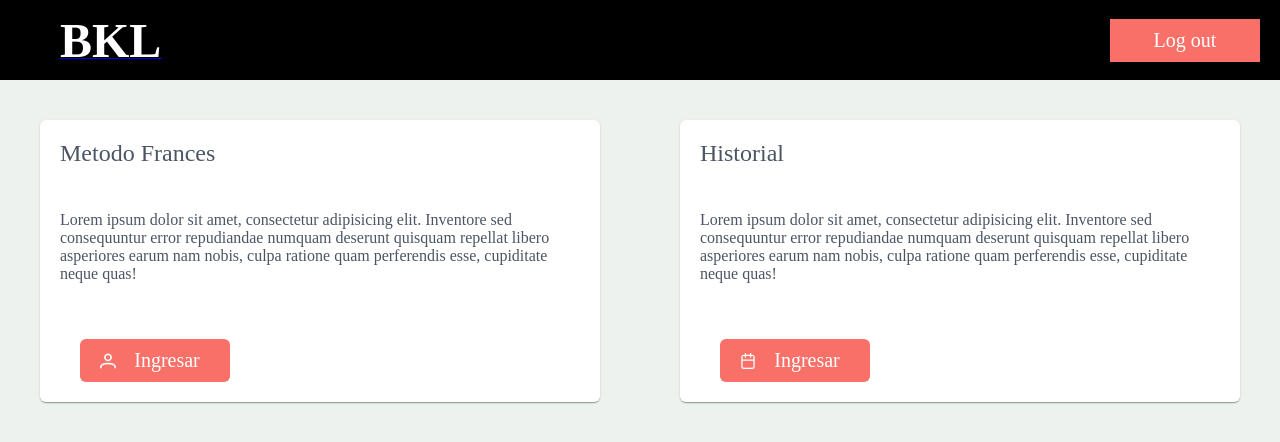
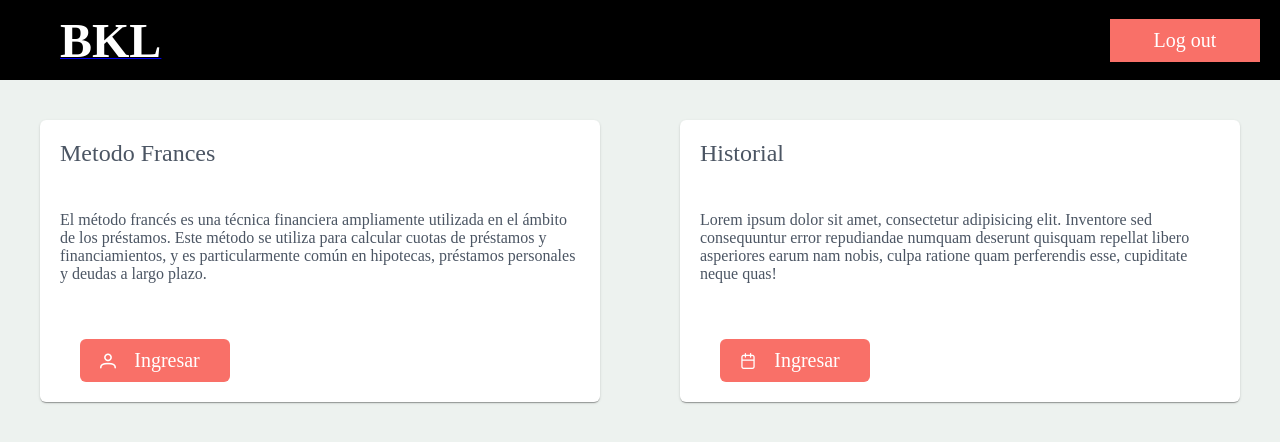
Before and after one commit to Finanzas-y-Economia/Front, a Vue app: page /bankhome in a window 1280 px wide. Shown: the top 442 px of the page. Built offline with nearby package versions, Linux system fonts and the light colour scheme; a web font is replaced by a local one.

Commit message:
Update Bankhome.vue

```diff
--- a/src/components/Bankhome.vue
+++ b/src/components/Bankhome.vue
@@ -20,8 +20,9 @@
 
             <template #content>
                 <p>
-                    Lorem ipsum dolor sit amet, consectetur adipisicing elit. Inventore sed consequuntur error repudiandae numquam deserunt quisquam repellat libero asperiores earum nam nobis, culpa ratione quam perferendis esse, cupiditate neque
-                    quas!
+                    El método francés es una técnica financiera ampliamente utilizada en el ámbito de los préstamos. Este método
+                    se utiliza para calcular cuotas de préstamos y financiamientos, y es particularmente común en hipotecas,
+                    préstamos personales y deudas a largo plazo.
                 </p>
             </template>
             <template #footer>
```
